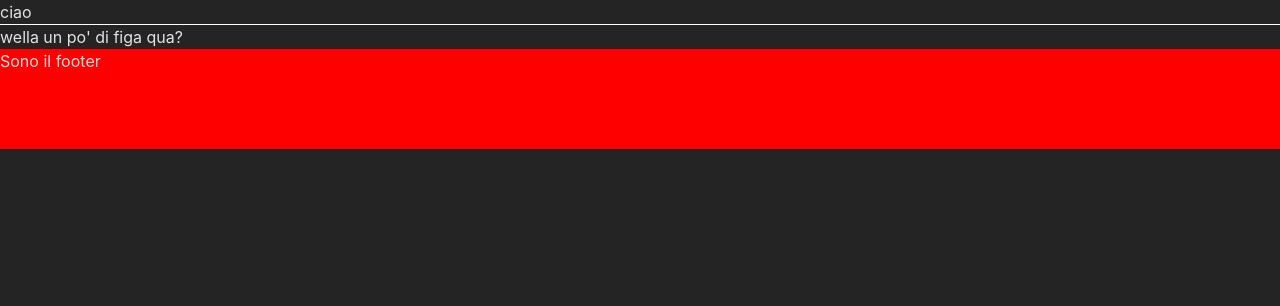
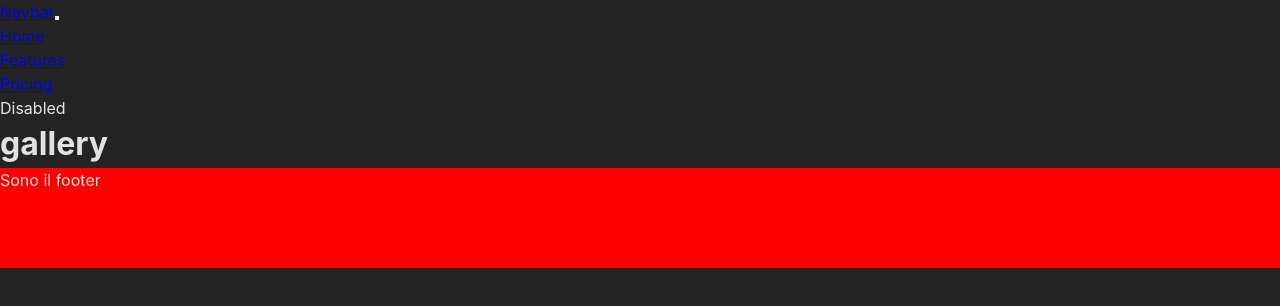
Before and after one commit to mesciuS/photo-gallery, a Vue app: page /gallery in a window 1280 px wide. Shown: the top 306 px of the page. Built offline with nearby package versions, Linux system fonts and the light colour scheme.

Commit message:
feat: routing

```diff
--- a/src/App.vue
+++ b/src/App.vue
@@ -1,15 +1,15 @@
 <script>
-import Navbar from "./components/Navbar.vue";
-import Footer from "./components/Footer.vue";
+import AppNavbar from "./components/AppNavbar.vue";
+import AppFooter from "./components/AppFooter.vue";
 export default {
   data () {
     return {
-      message: "wella un po' di figa qua?"
+
     };
   },
   components: {
-    Navbar,
-    Footer,
+    AppNavbar,
+    AppFooter,
   },
 
   methods: {
@@ -19,9 +19,9 @@ export default {
 </script>
 <template>
   <div id="container">
-    <Navbar></Navbar>
-    {{ message }}
-    <Footer></Footer>
+    <AppNavbar></AppNavbar>
+    <router-view></router-view>
+    <AppFooter></AppFooter>
   </div>
 </template>
 <style scoped lang="scss">
--- /dev/null
+++ b/src/assets/style/button.scss
@@ -0,0 +1,3 @@
+.main-btn {
+
+}
--- /dev/null
+++ b/src/components/AppNavbar.vue
@@ -0,0 +1,40 @@
+<script>
+export default {
+  data() {
+    return {
+
+    };
+  },
+};
+</script>
+
+<template>
+  <nav class="navbar navbar-expand-lg bg-body-tertiary">
+    <div class="container-fluid">
+      <a class="navbar-brand" href="#">Navbar</a>
+      <button class="navbar-toggler" type="button" data-bs-toggle="collapse" data-bs-target="#navbarNav" aria-controls="navbarNav" aria-expanded="false" aria-label="Toggle navigation">
+        <span class="navbar-toggler-icon"></span>
+      </button>
+      <div class="collapse navbar-collapse" id="navbarNav">
+        <ul class="navbar-nav">
+          <li class="nav-item">
+            <a class="nav-link active" aria-current="page" href="#">Home</a>
+          </li>
+          <li class="nav-item">
+            <a class="nav-link" href="#">Features</a>
+          </li>
+          <li class="nav-item">
+            <a class="nav-link" href="#">Pricing</a>
+          </li>
+          <li class="nav-item">
+            <a class="nav-link disabled" aria-disabled="true">Disabled</a>
+          </li>
+        </ul>
+      </div>
+    </div>
+  </nav>
+</template>
+
+<style scoped lang="scss">
+
+</style>
--- a/src/components/Navbar.vue
+++ /dev/null
@@ -1,22 +0,0 @@
-<script>
-export default {
-  data() {
-    return {
-
-    };
-  },
-};
-</script>
-
-<template>
-  <nav>
-    ciao
-  </nav>
-</template>
-
-<style scoped lang="scss">
-nav {
-  /* color: green; */
-  border-bottom: 1px white solid;
-}
-</style>
--- a/src/main.js
+++ b/src/main.js
@@ -2,10 +2,10 @@
 import { createApp } from 'vue'
 import App from './App.vue'
 import './Style.scss'
-// import router from './router'
+import {router} from './router';
 
 const app = createApp(App)
 
-// app.use(router)
+app.use(router)
 
 app.mount('#app')
--- /dev/null
+++ b/src/router.js
@@ -0,0 +1,21 @@
+import { createRouter, createWebHistory } from "vue-router";
+import AppHome from './views/AppHome.vue';
+import AppGallery from './views/AppGallery.vue';
+
+const router = createRouter({
+    history: createWebHistory(),
+    routes: [
+        {
+            path: '/',
+            name: 'home',
+            component: AppHome,
+        },
+        {
+            path: '/gallery',
+            name: 'gallery',
+            component: AppGallery,
+        },
+    ]
+});
+
+export {router};
--- /dev/null
+++ b/src/views/AppGallery.vue
@@ -0,0 +1,14 @@
+<script>
+export default {
+    name: 'AppGallery',
+}
+
+</script>
+<template>
+    <div>
+        <h1>gallery</h1>
+    </div>
+</template>
+<style scoped lang="scss">
+
+</style>
--- /dev/null
+++ b/src/views/AppHome.vue
@@ -0,0 +1,14 @@
+<script>
+export default {
+    name: 'AppHome',
+}
+
+</script>
+<template>
+    <div>
+        <h1>home</h1>
+    </div>
+</template>
+<style scoped lang="scss">
+
+</style>
```
Also changed, not shown: src/components/AppFooter.vue (renamed from src/components/Footer.vue).
